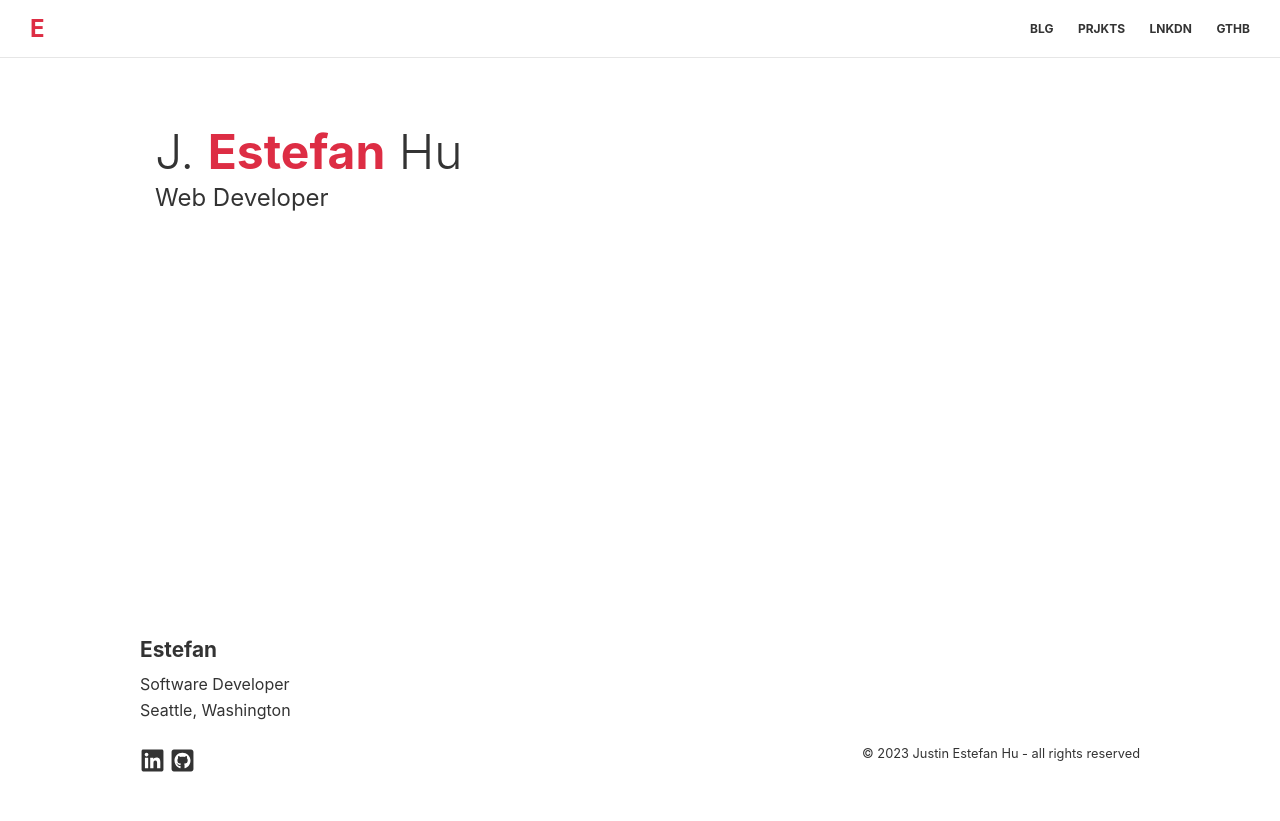
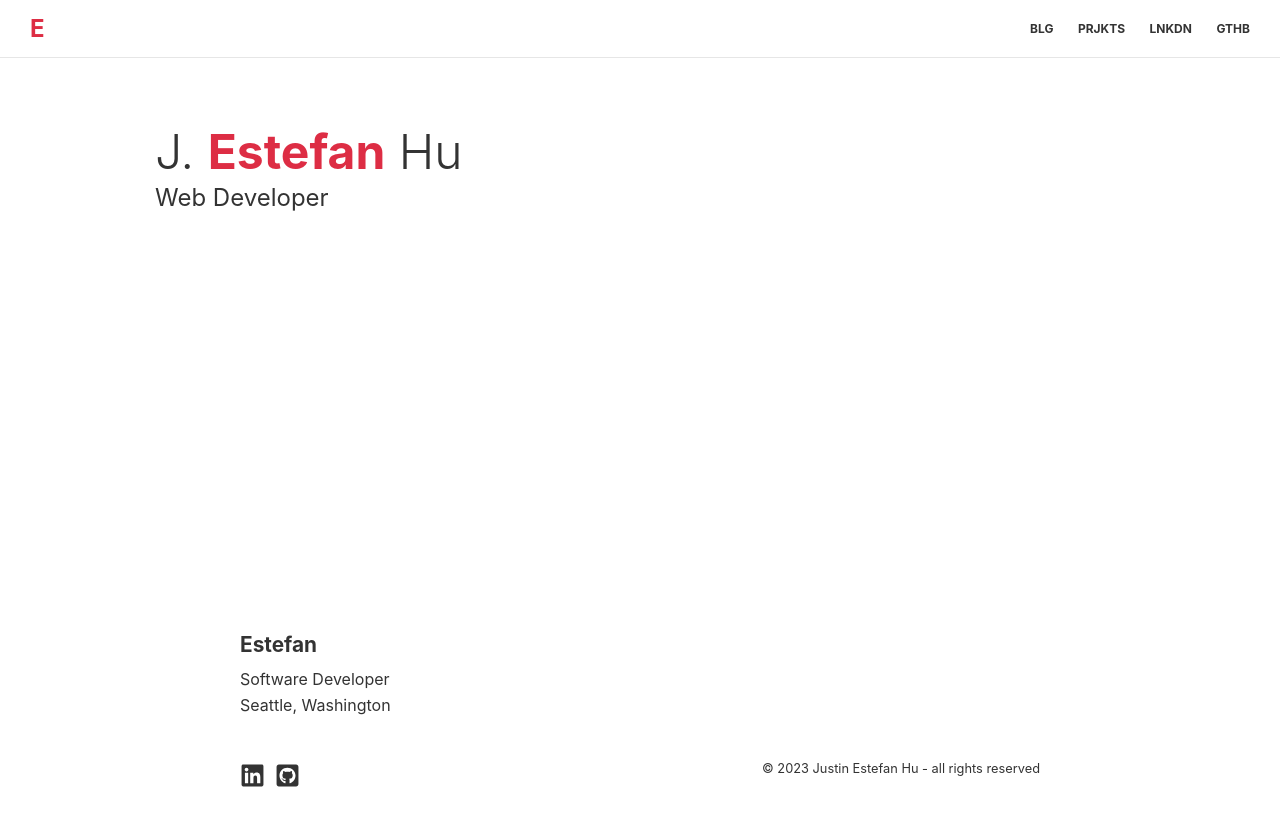
Before and after one commit to EstefanHu/portfolio, a Next.js app: page / in a window 1280 px wide. Built offline with nearby package versions, Linux system fonts and the light colour scheme.

Commit message:
updated styles

```diff
--- a/src/app/layout.module.scss
+++ b/src/app/layout.module.scss
@@ -50,11 +50,11 @@
     width: 100%;
     display: flex;
     background-color: var(--layout);
-    padding: 60px 15px 30px;
+    padding: 55px 15px 30px;
 
     footer {
         width: 100%;
-        max-width: var(--max-width);
+        max-width: 800px;
         margin: 0 auto;
 
         div {
@@ -62,16 +62,8 @@
             flex-direction: row;
             justify-content: space-between;
 
-            span {
-                svg {
-                    height: 25px;
-                    width: 25px;
-                    margin-right: 5px;
-                }
-            }
-
             &.footerTop {
-                margin-bottom: 20px;
+                margin-bottom: 40px;
 
                 .branding {
                     display: flex;
@@ -92,6 +84,22 @@
 
             &.legal {
                 font-size: 0.8rem;
+
+                span {
+                    svg {
+                        height: 25px;
+                        width: 25px;
+                        margin-right: 10px;
+                    }
+                }
+
+                @media only screen and (max-width: 500px) {
+                    span {
+                        margin-bottom: 15px;
+                    }
+
+                    flex-direction: column;
+                }
             }
         }
     }
```
